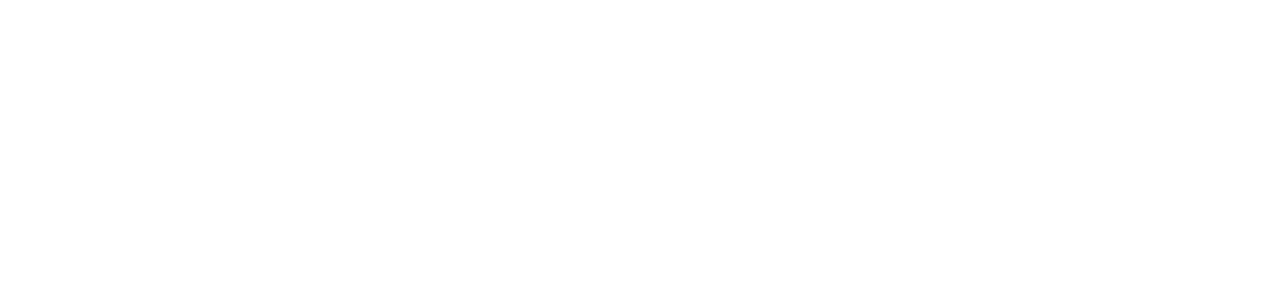
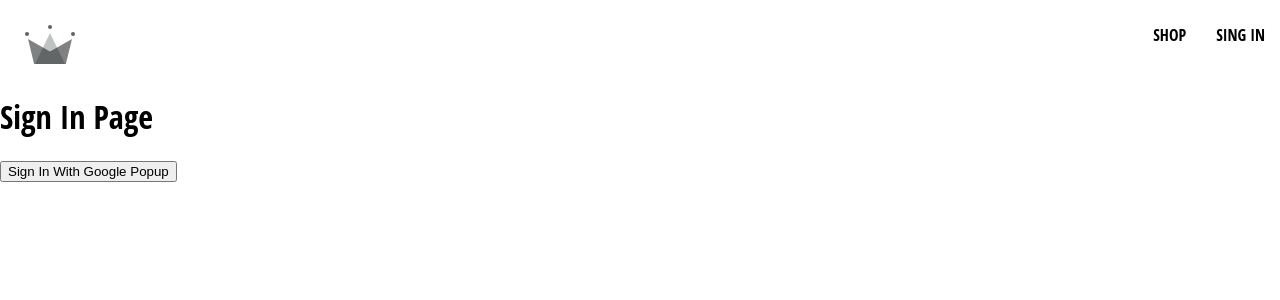
Before and after one commit to hknfrt/image-uploads, a React (Create React App) app: page /sign-in in a window 1280 px wide. Before the commit this address had no page. Shown: the top 300 px of the page. Built offline with nearby package versions, Linux system fonts and the light colour scheme.

Commit message:
add firabase and signin page

```diff
--- a/package.json
+++ b/package.json
@@ -6,6 +6,7 @@
     "@testing-library/jest-dom": "5.16.1",
     "@testing-library/react": "12.1.2",
     "@testing-library/user-event": "13.5.0",
+    "firebase": "^9.21.0",
     "react": "^18.2.0",
     "react-dom": "^18.2.0",
     "react-router-dom": "6",
--- a/src/App.js
+++ b/src/App.js
@@ -1,12 +1,25 @@
 import { Route, Routes } from "react-router-dom";
 
 import Home from "./routes/home/home.component";
+import Navigation from "./routes/navigation/navigation.component";
+import SignIn from "./routes/sign-in/sign-in.component";
+
+const Shop =()=> {
+  return(
+
+      <h1>Shop Page</h1>
+
+  )
+}
 
 const App = () => {
   return (
     <Routes>
-      <Route path="/" element={<Home />}/>
-
+      <Route path='/' element={<Navigation/>}>
+      <Route index element={<Home />}/>
+      <Route path="shop" element={<Shop />}/>
+      <Route path="sign-in" element={<SignIn />}/>
+      </Route>
     </Routes>
   );
 };
--- a/src/index.scss
+++ b/src/index.scss
@@ -1,8 +1,6 @@
 body {
   margin: 0;
-  font-family: 'Open Sans Condensed' 'Segoe UI', 'Roboto', 'Oxygen',
-    'Ubuntu', 'Cantarell', 'Fira Sans', 'Droid Sans', 'Helvetica Neue',
-    sans-serif;
+  font-family: 'Open Sans Condensed', sans-serif;
   -webkit-font-smoothing: antialiased;
   -moz-osx-font-smoothing: grayscale;
 }
@@ -11,3 +9,13 @@
   font-family: source-code-pro, Menlo, Monaco, Consolas, 'Courier New',
     monospace;
 }
+
+a {
+  text-decoration: none;
+  color: black;
+
+}
+
+*{
+  box-sizing: border-box;
+}
--- /dev/null
+++ b/src/routes/navigation/navigation.component.js
@@ -0,0 +1,29 @@
+import { Fragment } from "react";
+import { Outlet, Link } from "react-router-dom";
+
+import {ReactComponent as MyLogo} from '../../assets/crown.svg'
+
+import './navigation.styles.scss'
+
+const Navigation = () => {
+  return (
+    <Fragment>
+      <div className="navigation">
+        <Link className="logo-container" to="/">
+          <MyLogo className="logo"/>
+        </Link>
+        <div className="nav-links-container">
+          <Link className="nav-link" to="/shop">
+            SHOP
+          </Link>
+          <Link className="nav-link" to="/sign-in">
+            SING IN
+          </Link>
+        </div>
+      </div>
+      <Outlet />
+    </Fragment>
+  );
+};
+
+export default Navigation;
--- /dev/null
+++ b/src/routes/navigation/navigation.styles.scss
@@ -0,0 +1,26 @@
+.navigation {
+  height: 70px;
+  width: 100%;
+  display: flex;
+  justify-content: space-between;
+  margin-bottom: 25px;
+
+  .logo-container {
+    height: 100%;
+    width: 70px;
+    padding: 25px;
+  }
+
+  .nav-links-container {
+    width: 50%;
+    height: 100%;
+    display: flex;
+    align-items: center;
+    justify-content: flex-end;
+
+    .nav-link {
+      padding: 10px 15px;
+      cursor: pointer;
+    }
+  }
+}
--- /dev/null
+++ b/src/routes/sign-in/sign-in.component.js
@@ -0,0 +1,17 @@
+import { signInGoogleInWithPopup } from "../../utils/firebase/firebase.utils";
+
+const SignIn = () => {
+
+    const logGoogleUser = async () => {
+        const response = await signInGoogleInWithPopup();
+        console.log(response);
+    }
+    return (
+        <div>
+            <h1>Sign In Page </h1>
+            <button onClick={logGoogleUser}> Sign In With Google Popup </button>
+        </div>
+    )
+}
+
+export default SignIn;
--- /dev/null
+++ b/src/utils/firebase/firebase.utils.js
@@ -0,0 +1,22 @@
+import {initializeApp} from 'firebase/app'
+import {getAuth, signInWithRedirect, signInWithPopup, GoogleAuthProvider} from'firebase/auth'
+
+const firebaseConfig = {
+    apiKey: "AIzaSyA-LURMNbBA7Pb8xwZfs_ragvrC0qA78Ik",
+    authDomain: "crwn-clothing-db-158d1.firebaseapp.com",
+    projectId: "crwn-clothing-db-158d1",
+    storageBucket: "crwn-clothing-db-158d1.appspot.com",
+    messagingSenderId: "295831899256",
+    appId: "1:295831899256:web:24715944afd7445cb0718d"
+  };
+
+
+  const firebaseApp = initializeApp(firebaseConfig);
+
+  const provider = new GoogleAuthProvider();
+  provider.setCustomParameters({
+    prompt: 'select_account'
+  });
+
+  export const auth = getAuth();
+  export const signInGoogleInWithPopup = () => signInWithPopup(auth,provider);
```
Also changed, not shown: src/assets/crown.svg (added), 1 other file (tests, documents, lock files or other folders).
